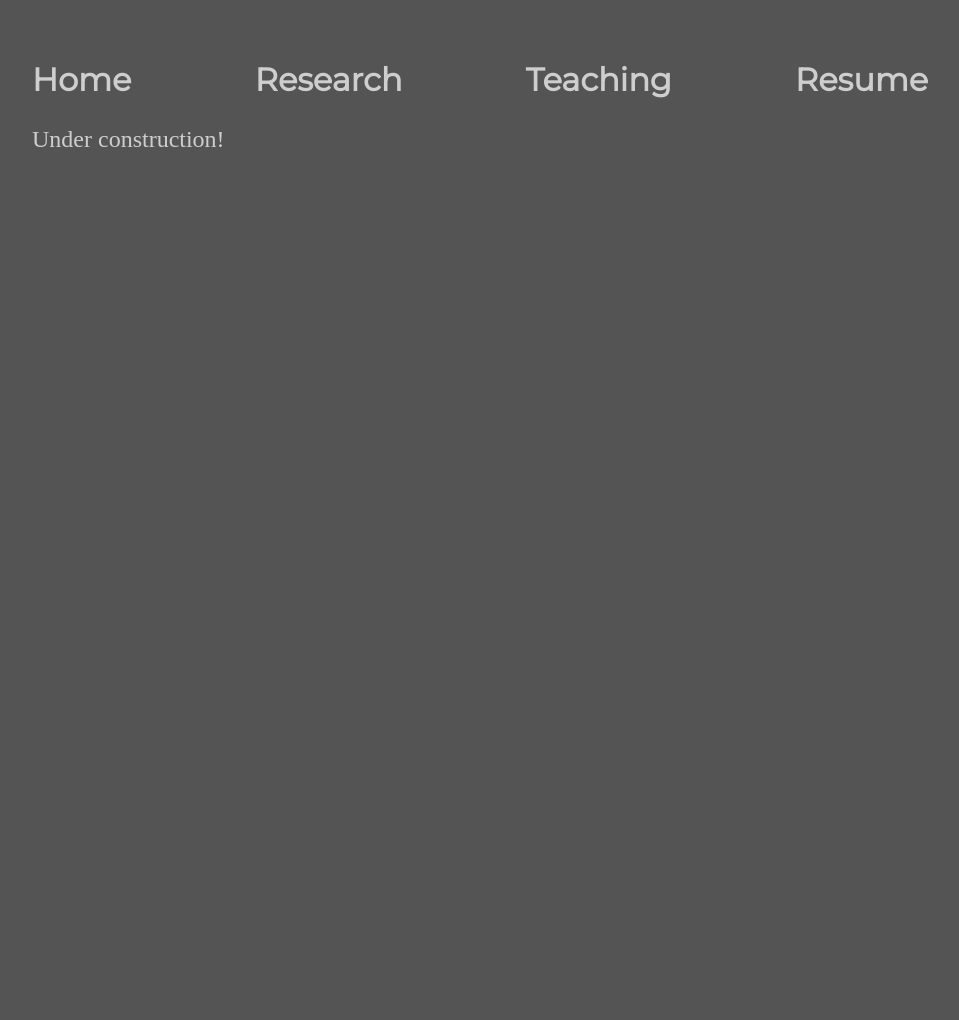
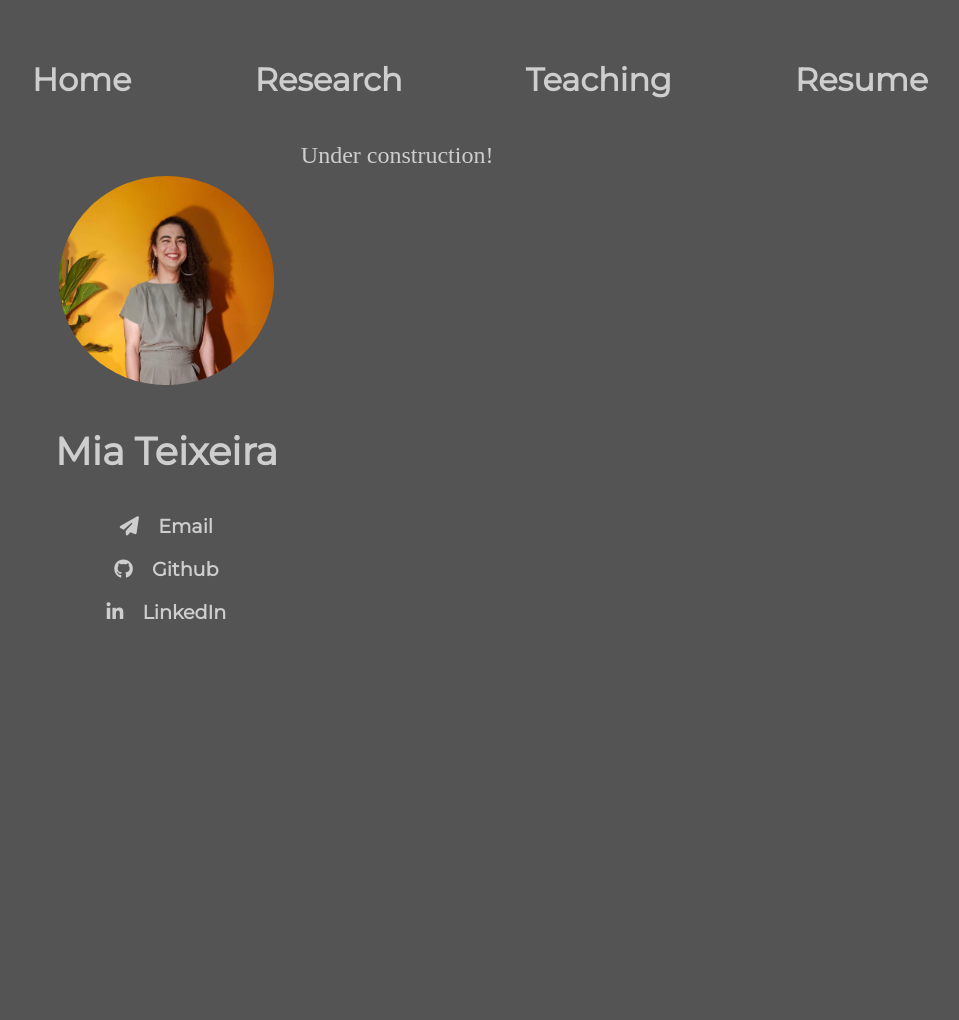
Before and after one commit to miateixeira/miateixeira.github.io, a Jekyll site: the page built from research/index.html, in a window 1280 px wide. Shown: the whole page, without its empty margins (160-1119 px from the left). Built offline with Jekyll 4.4.1, drawn with Linux system fonts in a browser that asks for light colours; nearby versions of some CDN libraries.

Commit message:
made sidebar part of default layout

```diff
--- a/_layouts/default.html
+++ b/_layouts/default.html
@@ -8,13 +8,28 @@
 
     {% include header.html %}
 
-    <div class="container">
+    <div class="homepage">
+      <div class="homerow">
 
-      {{ content }}
+        <div class="sidebar">
+          <img class="avatar" src="/img/miateixeira.jpeg" alt="Mia Teixeira">
+          <ul>
+            <li><h2>Mia Teixeira</h2></li>
+            <li><a href="mailto:mia.teixeira314@gmail.com"><i class="fa fa-paper-plane"></i>Email</a></li>
+            <li><a href="https://github.com/miateixeira"><i class="fa fa-github"></i>Github</a></li>
+            <li><a href="https://linkedin.com/in/miateixeira"><i class="fa fa-linkedin"></i>LinkedIn</a></li>
+          </ul>
+        </div><!-- /.sidebar -->
 
-    </div><!-- /.container -->
+        <div class="container">
+
+          {{ content }}
+
+        </div><!-- /.container -->
+
+      </div><!-- /.homerow -->
+    </div><!-- /.homepage -->
+
   </body>
 
-  <!-- {% include footer.html %} -->
-
 </html>
```
Also changed, not shown: index.html (+20 -20 lines).
